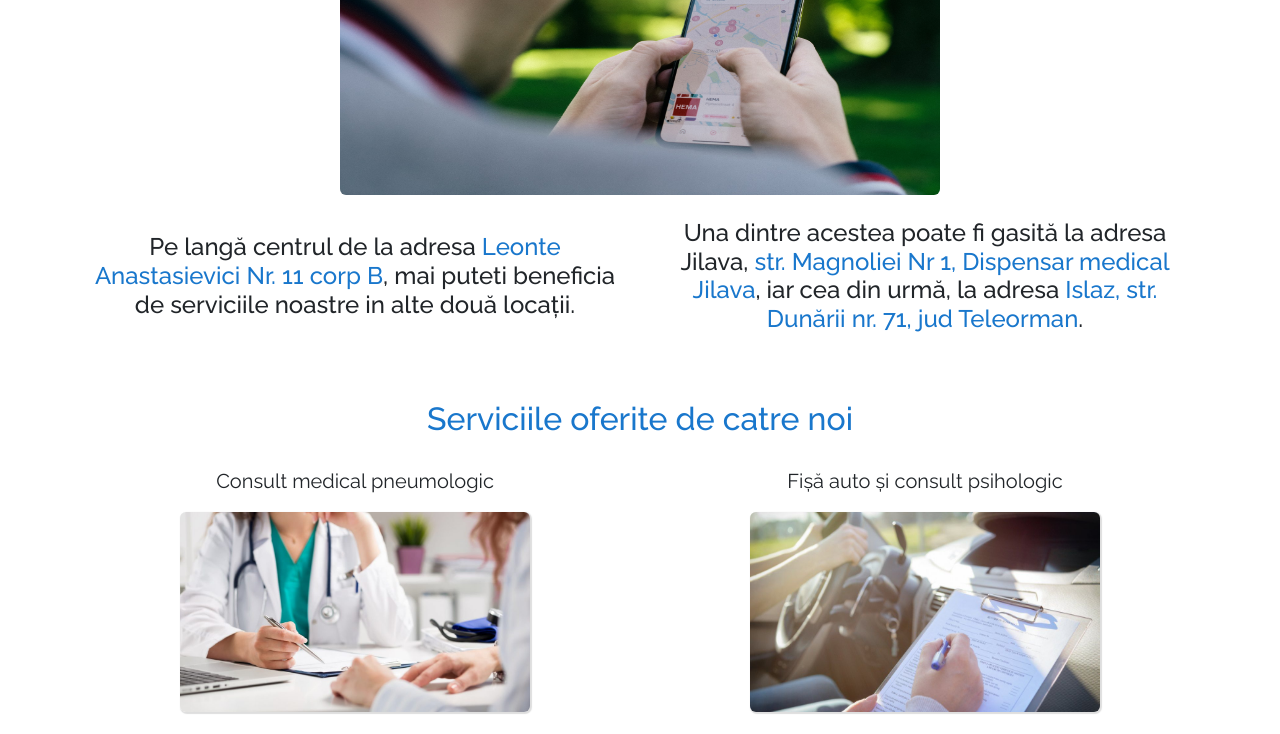
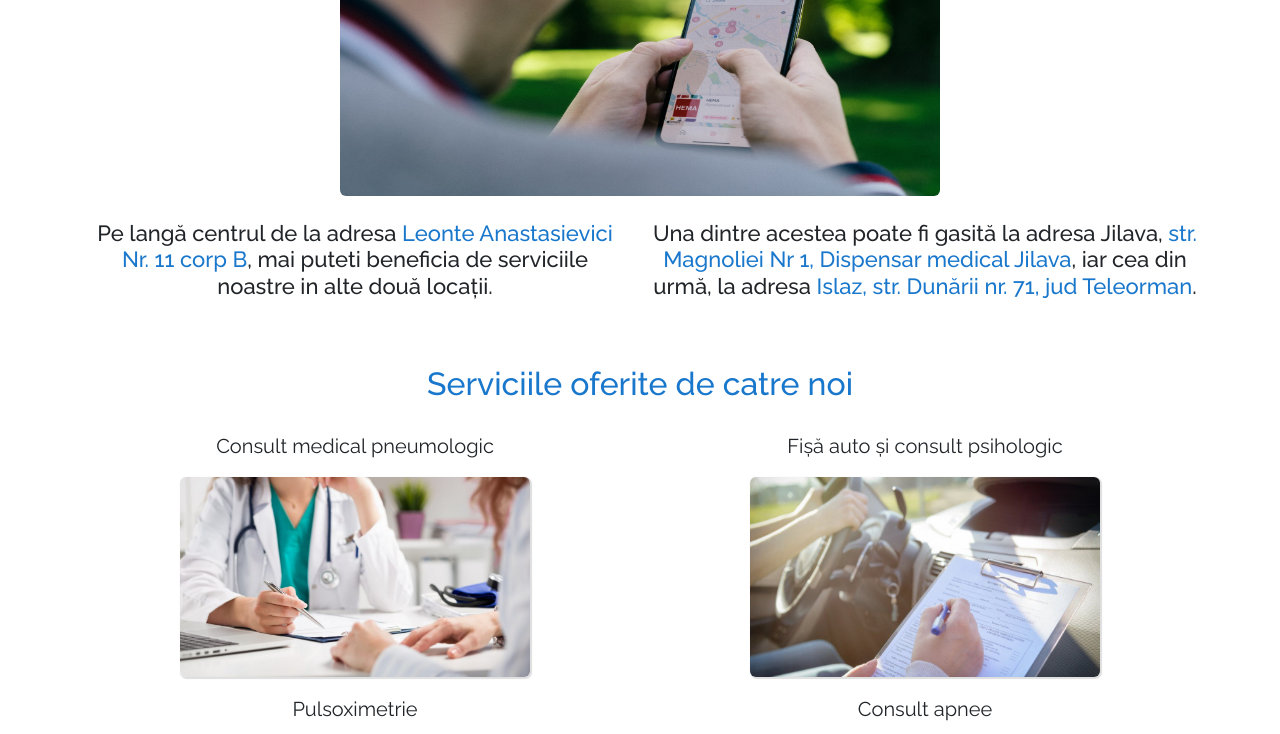
Before and after one commit to onedream0824/support-health-react, a React (Create React App) app: page / in a window 1280 px wide. Shown: the part 1986-2720 px from the top of the page. Built offline with nearby package versions, Linux system fonts and the light colour scheme.

Commit message:
navbar shadow

```diff
--- a/src/App.css
+++ b/src/App.css
@@ -43,6 +43,11 @@ body {
 }
 
 /* Navbar section */
+.navbar {
+  box-shadow: 0px 2px 15px rgba(25, 119, 204, 0.1);
+  margin-bottom: 1px;
+}
+
 .navbar-nav .nav-item {
   display: flex;
   align-items: center;
@@ -127,7 +132,7 @@ body {
 }
 
 .findus-p {
-  font-size: 24px;
+  font-size: 22px;
 }
 
 .findus-span {
```
